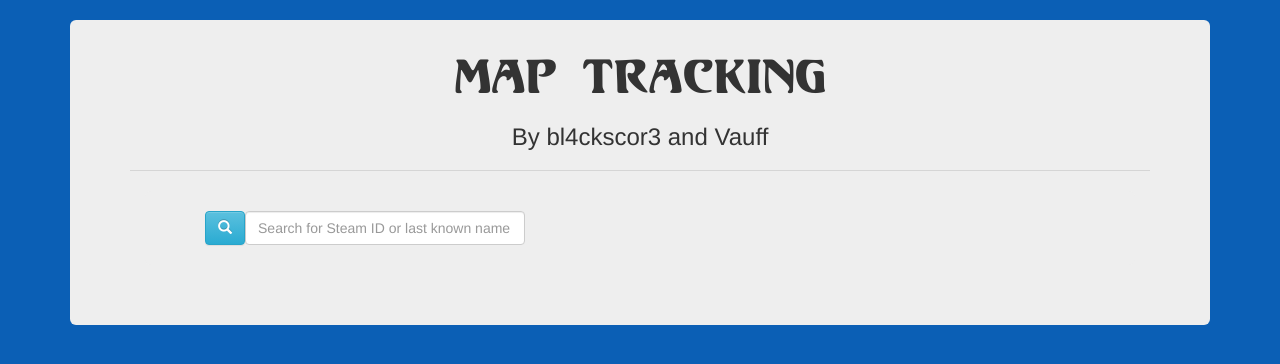
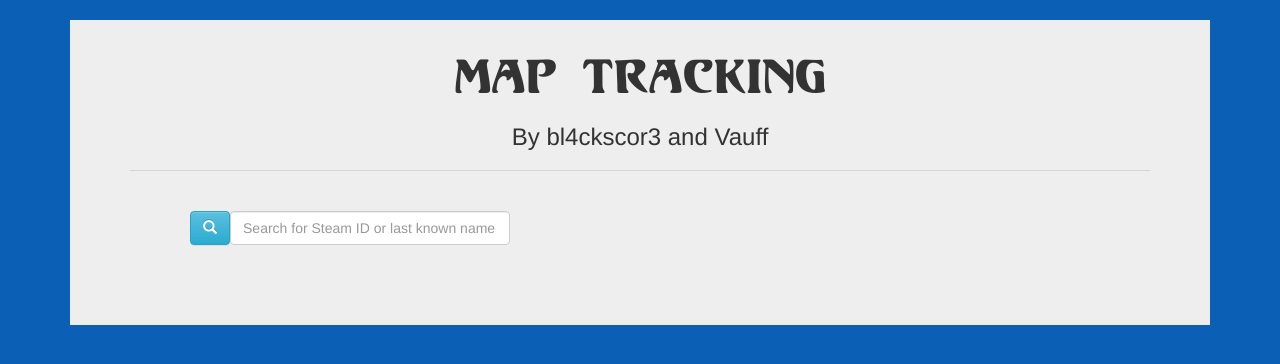
Before and after one commit to bl4ckscor3/PlaytimeTracking, a PHP site: page / in a window 1280 px wide. Shown: the top 364 px of the page. Run offline with PHP 8.4, Linux system fonts and the light colour scheme; some libraries are stand-ins or nearby versions.

Commit message:
smoother transition when sticking search bar to top

```diff
--- a/css/maptracking.css
+++ b/css/maptracking.css
@@ -54,6 +54,16 @@ a
 	background-color: #eee;
 }
 
+.fixedbar
+{
+	padding-left: 0px!important;
+}
+
+.container .jumbotron
+{
+	border-radius: 0px;
+}
+
 .fixed
 {
 	position: fixed!important;
--- a/index.php
+++ b/index.php
@@ -19,7 +19,7 @@
     <script src="https://ajax.googleapis.com/ajax/libs/jquery/2.1.3/jquery.min.js"></script>
 	<script>
 		$(window).scroll(function() {
-			if($(window).scrollTop() > 226)
+			if($(window).scrollTop() > 190)
 				$(".fixedbar").addClass("fixed");
 			else
 				$(".fixedbar").removeClass("fixed");
```
